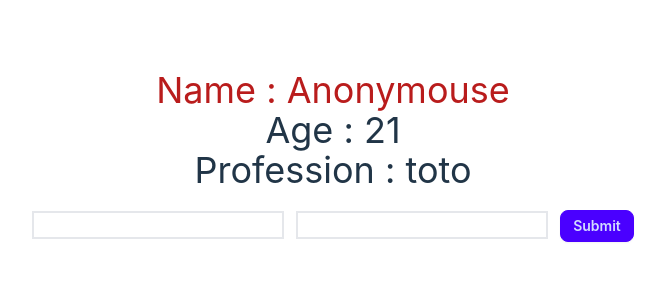
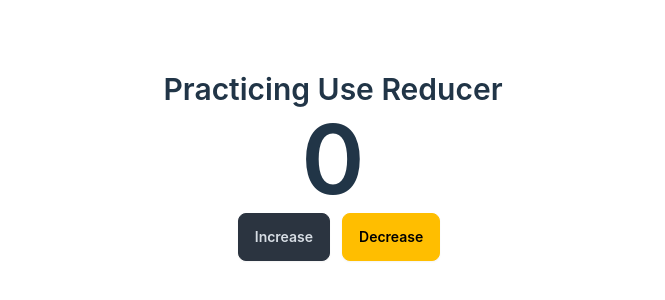
Before and after one commit to shafik720/Revising-React-for-Making-Fundamental-Knowledge-Strong, a React (Vite) app in the folder Programming Hero Level 2/Works/Module-2/: page / in a window 1280 px wide. Shown: the part 234-534 px from the top of the page, without its empty margins (307-972 px from the left). Built offline with nearby package versions, Linux system fonts and the light colour scheme.

Commit message:
practicing useReducer hooks'

```diff
--- a/Programming Hero Level 2/Works/Module-2/src/main.tsx
+++ b/Programming Hero Level 2/Works/Module-2/src/main.tsx
@@ -1,10 +1,13 @@
-import React from 'react'
-import ReactDOM from 'react-dom/client'
-import App from './App.tsx'
-import './index.css'
+import React from "react";
+import ReactDOM from "react-dom/client";
+import App from "./App.tsx";
+import UseReducer from "./useReducer.tsx";
+import "./index.css";
 
-ReactDOM.createRoot(document.getElementById('root')!).render(
+ReactDOM.createRoot(document.getElementById("root")!).render(
   <React.StrictMode>
-    <App />
-  </React.StrictMode>,
-)
+    <div className="text-center w-screen ">
+      <UseReducer />
+    </div>
+  </React.StrictMode>
+);
--- /dev/null
+++ b/Programming Hero Level 2/Works/Module-2/src/useReducer.tsx
@@ -0,0 +1,28 @@
+import React, { useReducer } from "react";
+
+const initialState = { count: 0 };
+const reducer = (currentState, action) => {
+  switch (action.type) {
+    case "increment":
+      return { count: currentState.count + 1 };
+
+    case "decrement":
+      return { count: currentState.count - 1 };
+    default:
+      return currentState;
+  }
+};
+
+const UseReducer = () => {
+  const [state, dispatch] = useReducer(reducer, initialState);
+  return (
+    <div className="text-3xl font-semibold">
+      <h2>Practicing Use Reducer</h2>
+      <h1>{state.count}</h1>
+      <button onClick={() => dispatch({type : 'increment'})} className="btn btn-neutral mx-3">Increase</button>
+      <button onClick={()=>dispatch({type : 'decrement'})} className="btn btn-warning">Decrease</button>
+    </div>
+  );
+};
+
+export default UseReducer;
```
